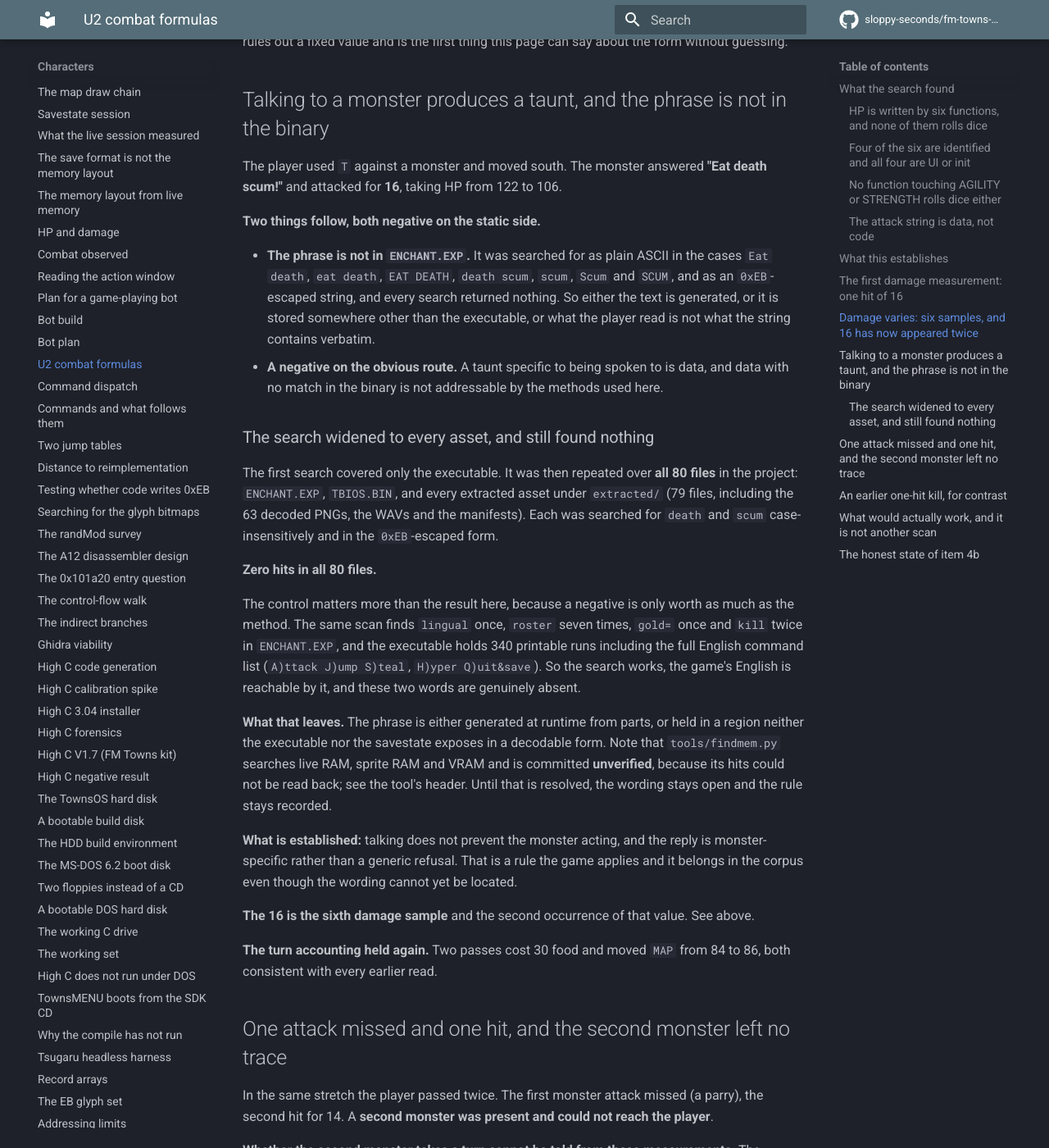
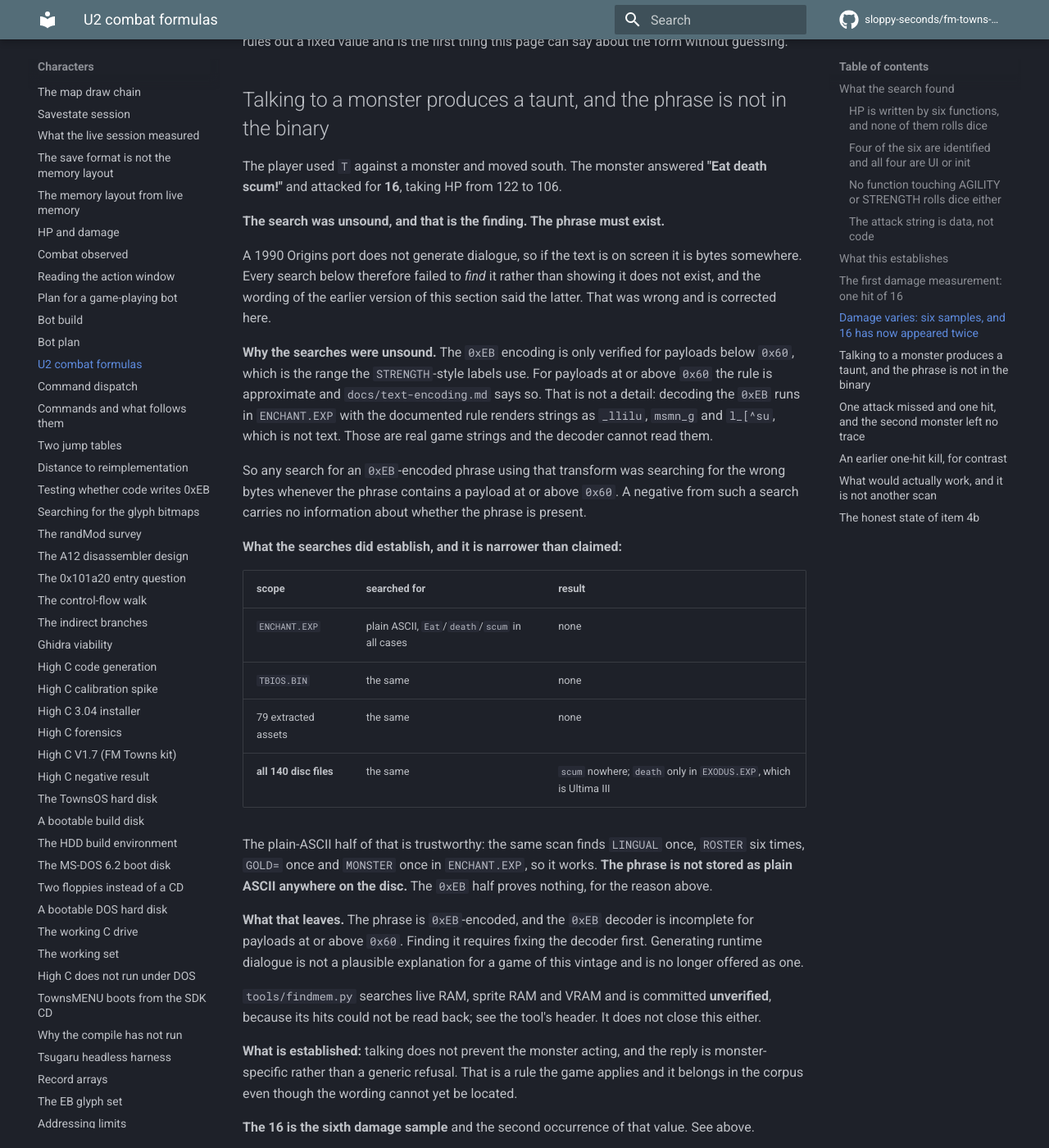
Before and after one commit to sloppy-seconds/fm-towns-ultima, an MkDocs documentation site: the page built from docs/combat-formulas.md, in a window 1280 px wide and 1400 px high, scrolled down 3805 px. Shown: the whole window at 82% size. Built offline with MkDocs 1.6.1 and Material for MkDocs 9.7.7, drawn with Linux system fonts in a browser that asks for light colours; comment, search, counter and statistics services are not loaded.

Commit message:
Correct "the phrase does not exist" to "the search was unsound"
Paul was right to reject the earlier claim. A 1990 Origins port does not generate dialogue, so if
the text is on screen it is bytes somewhere. Every search failed to FIND it; none of them showed
it does not exist, and the section said the latter.

The unsoundness is specific. The 0xEB encoding is only verified for payloads below 0x60, the range
the STRENGTH-style labels use. For payloads at or above 0x60 the rule is approximate and
text-encoding.md says so. Decoding the 0xEB runs in ENCHANT.EXP with the documented rule renders
strings as "_llilu", "msmn_g" and "l_[^su", which is not text. Those are real game strings the
decoder cannot read, so any search for an 0xEB phrase using that transform was searching for the
wrong bytes whenever the payload went above 0x60.

What survives is the plain-ASCII half, and it is trustworthy because the same scan finds LINGUAL
once, ROSTER six times, GOLD= once and MONSTER once. The phrase is not stored as plain ASCII on any
of the 140 disc files: scum appears nowhere and death only in EXODUS.EXP, which is Ultima III.

So the phrase is 0xEB-encoded and the decoder is incomplete. Fixing that comes first. Runtime
generation is no longer offered as an explanation, because it is not plausible for the era and it
was doing the work of hiding a method failure.

```diff
--- a/docs/combat-formulas.md
+++ b/docs/combat-formulas.md
@@ -138,36 +138,42 @@
 The player used `T` against a monster and moved south. The monster answered **"Eat death scum!"**
 and attacked for **16**, taking HP from 122 to 106.
 
-**Two things follow, both negative on the static side.**
+**The search was unsound, and that is the finding. The phrase must exist.**
 
-- **The phrase is not in `ENCHANT.EXP`.** It was searched for as plain ASCII in the cases
-  `Eat death`, `eat death`, `EAT DEATH`, `death scum`, `scum`, `Scum` and `SCUM`, and as an
-  `0xEB`-escaped string, and every search returned nothing. So either the text is generated, or it
-  is stored somewhere other than the executable, or what the player read is not what the string
-  contains verbatim.
-- **A negative on the obvious route.** A taunt specific to being spoken to is data, and data with
-  no match in the binary is not addressable by the methods used here.
+A 1990 Origins port does not generate dialogue, so if the text is on screen it is bytes somewhere.
+Every search below therefore failed to *find* it rather than showing it does not exist, and the
+wording of the earlier version of this section said the latter. That was wrong and is corrected
+here.
 
-### The search widened to every asset, and still found nothing
+**Why the searches were unsound.** The `0xEB` encoding is only verified for payloads below `0x60`,
+which is the range the `STRENGTH`-style labels use. For payloads at or above `0x60` the rule is
+approximate and `docs/text-encoding.md` says so. That is not a detail: decoding the `0xEB` runs in
+`ENCHANT.EXP` with the documented rule renders strings as `_llilu`, `msmn_g` and `l_[^su`, which
+is not text. Those are real game strings and the decoder cannot read them.
 
-The first search covered only the executable. It was then repeated over **all 80 files** in the
-project: `ENCHANT.EXP`, `TBIOS.BIN`, and every extracted asset under `extracted/` (79 files,
-including the 63 decoded PNGs, the WAVs and the manifests). Each was searched for `death` and
-`scum` case-insensitively and in the `0xEB`-escaped form.
+So any search for an `0xEB`-encoded phrase using that transform was searching for the wrong bytes
+whenever the phrase contains a payload at or above `0x60`. A negative from such a search carries no
+information about whether the phrase is present.
 
-**Zero hits in all 80 files.**
+**What the searches did establish, and it is narrower than claimed:**
 
-The control matters more than the result here, because a negative is only worth as much as the
-method. The same scan finds `lingual` once, `roster` seven times, `gold=` once and `kill` twice in
-`ENCHANT.EXP`, and the executable holds 340 printable runs including the full English command list
-(`A)ttack  J)ump   S)teal`, `H)yper   Q)uit&save`). So the search works, the game's English is
-reachable by it, and these two words are genuinely absent.
+| scope | searched for | result |
+|---|---|---|
+| `ENCHANT.EXP` | plain ASCII, `Eat`/`death`/`scum` in all cases | none |
+| `TBIOS.BIN` | the same | none |
+| 79 extracted assets | the same | none |
+| **all 140 disc files** | the same | `scum` nowhere; `death` only in `EXODUS.EXP`, which is Ultima III |
 
-**What that leaves.** The phrase is either generated at runtime from parts, or held in a region
-neither the executable nor the savestate exposes in a decodable form. Note that `tools/findmem.py`
-searches live RAM, sprite RAM and VRAM and is committed **unverified**, because its hits could not
-be read back; see the tool's header. Until that is resolved, the wording stays open and the rule
-stays recorded.
+The plain-ASCII half of that is trustworthy: the same scan finds `LINGUAL` once, `ROSTER` six
+times, `GOLD=` once and `MONSTER` once in `ENCHANT.EXP`, so it works. **The phrase is not stored as
+plain ASCII anywhere on the disc.** The `0xEB` half proves nothing, for the reason above.
+
+**What that leaves.** The phrase is `0xEB`-encoded, and the `0xEB` decoder is incomplete for
+payloads at or above `0x60`. Finding it requires fixing the decoder first. Generating runtime
+dialogue is not a plausible explanation for a game of this vintage and is no longer offered as one.
+
+`tools/findmem.py` searches live RAM, sprite RAM and VRAM and is committed **unverified**, because
+its hits could not be read back; see the tool's header. It does not close this either.
 
 **What is established:** talking does not prevent the monster acting, and the reply is
 monster-specific rather than a generic refusal. That is a rule the game applies and it belongs in
```
